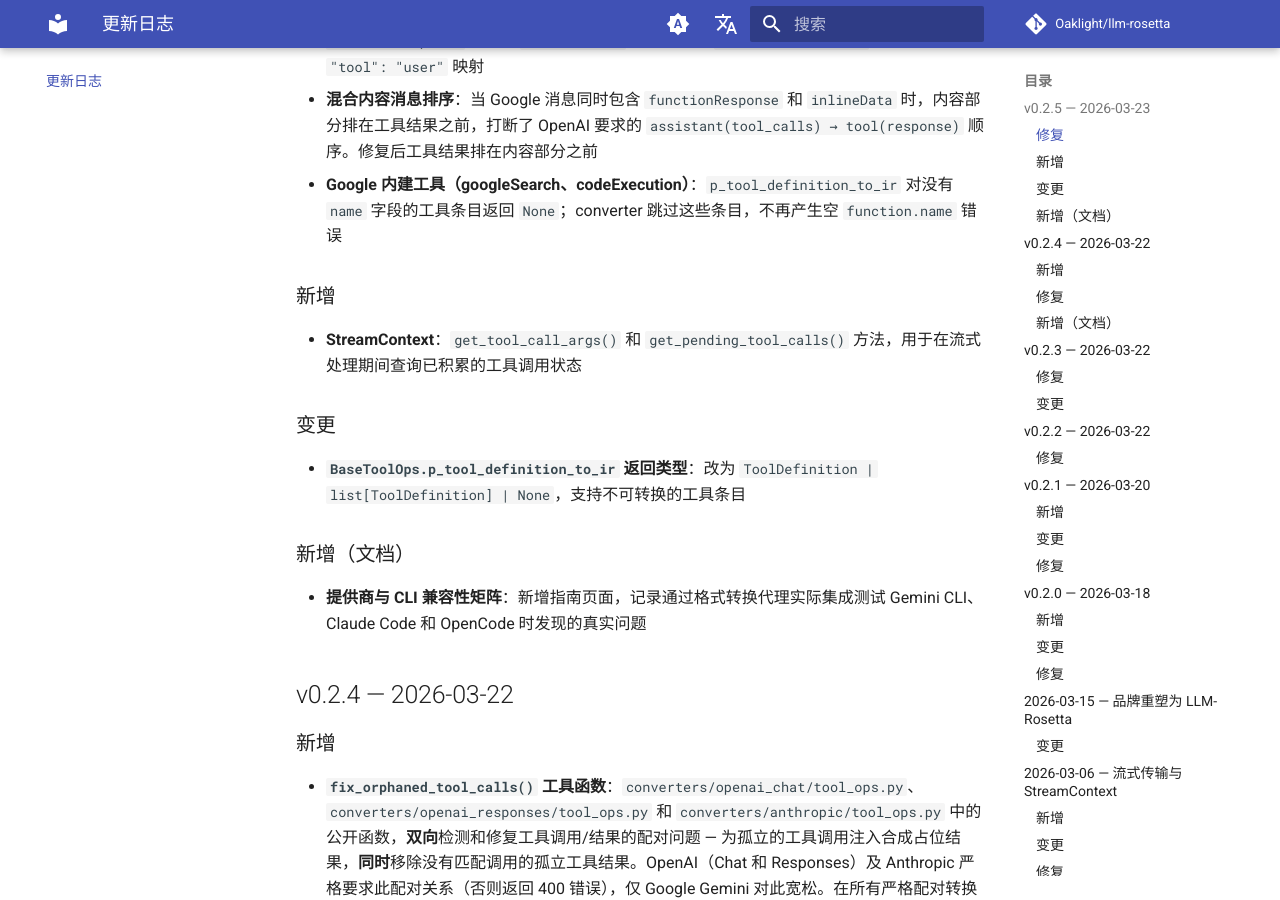
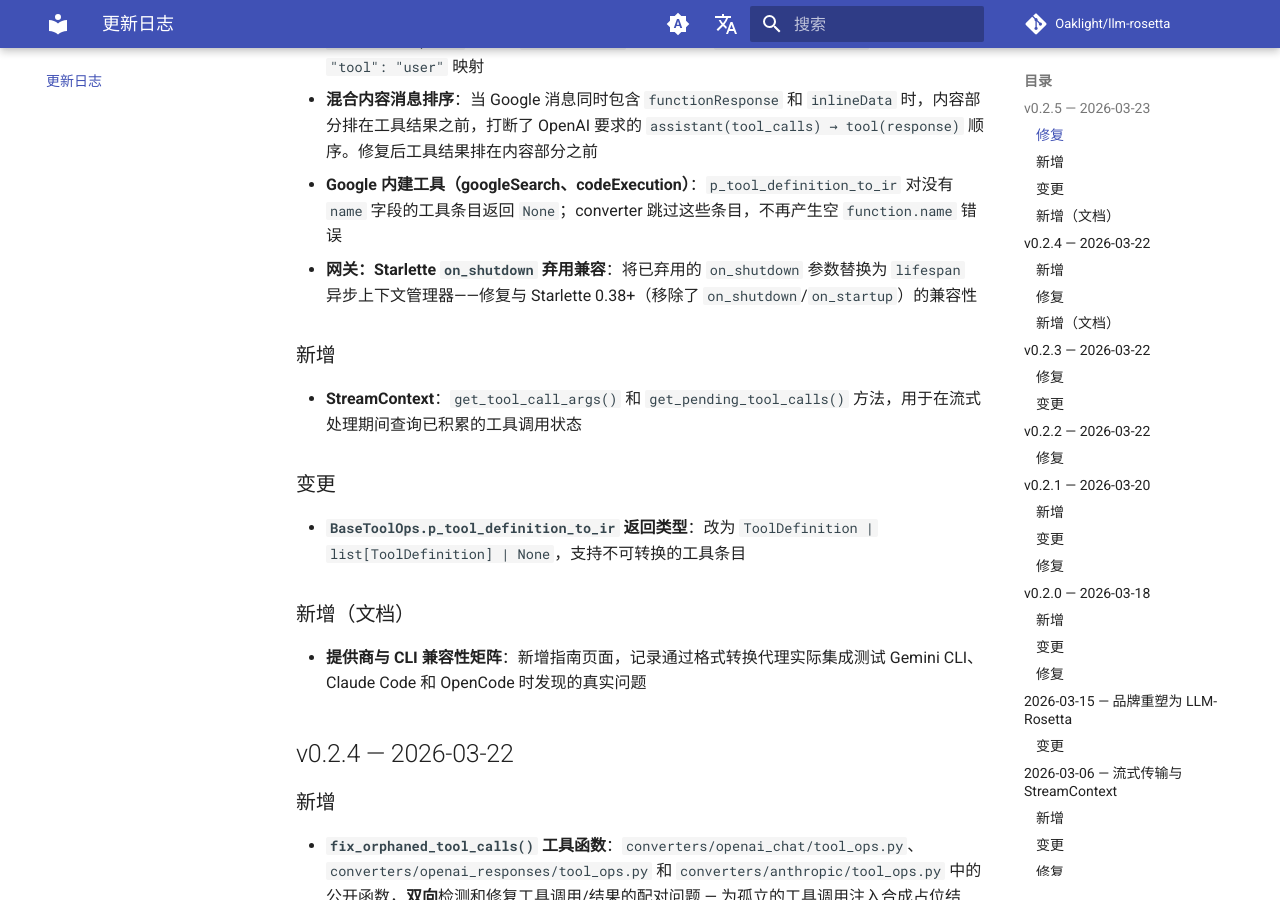
Before and after one commit to Oaklight/llm-rosetta, an MkDocs documentation site: the page built from docs/changelog.md, in a window 1280 px wide and 900 px high, scrolled down 965 px. Built offline with MkDocs 1.6.1 and Material for MkDocs 9.7.7, drawn with Linux system fonts in a browser that asks for light colours; comment, search, counter and statistics services are not loaded.

Commit message:
docs: 添加 Starlette lifespan 修复到 v0.2.5 更新日志

```diff
--- a/docs/changelog.md
+++ b/docs/changelog.md
@@ -18,6 +18,7 @@ LLM-Rosetta 的所有重要变更均记录于此。本项目遵循 [Keep a Chang
 - **Google→IR 工具结果的 role 映射**：`functionResponse` 部分生成 `role: "user"` 的 IR 消息，导致 `fix_orphaned_tool_calls_ir`（检查 `role: "tool"`）无法检测。现在将 `functionResponse` 分离为 `role: "tool"` 消息，并在 `_IR_TO_GOOGLE_ROLE` 中添加显式 `"tool": "user"` 映射
 - **混合内容消息排序**：当 Google 消息同时包含 `functionResponse` 和 `inlineData` 时，内容部分排在工具结果之前，打断了 OpenAI 要求的 `assistant(tool_calls) → tool(response)` 顺序。修复后工具结果排在内容部分之前
 - **Google 内建工具（googleSearch、codeExecution）**：`p_tool_definition_to_ir` 对没有 `name` 字段的工具条目返回 `None`；converter 跳过这些条目，不再产生空 `function.name` 错误
+- **网关：Starlette `on_shutdown` 弃用兼容**：将已弃用的 `on_shutdown` 参数替换为 `lifespan` 异步上下文管理器——修复与 Starlette 0.38+（移除了 `on_shutdown`/`on_startup`）的兼容性
 
 ### 新增
 
```
